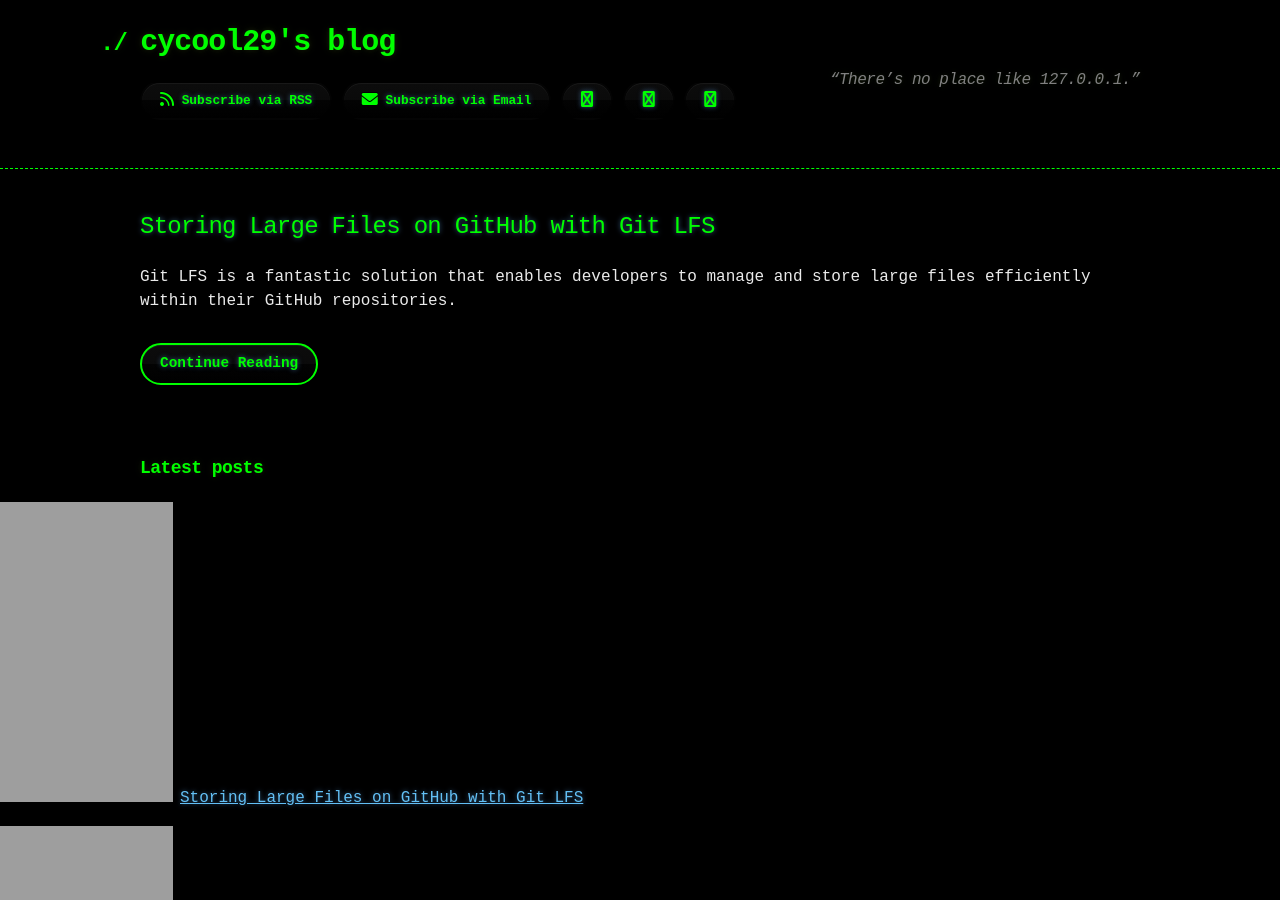
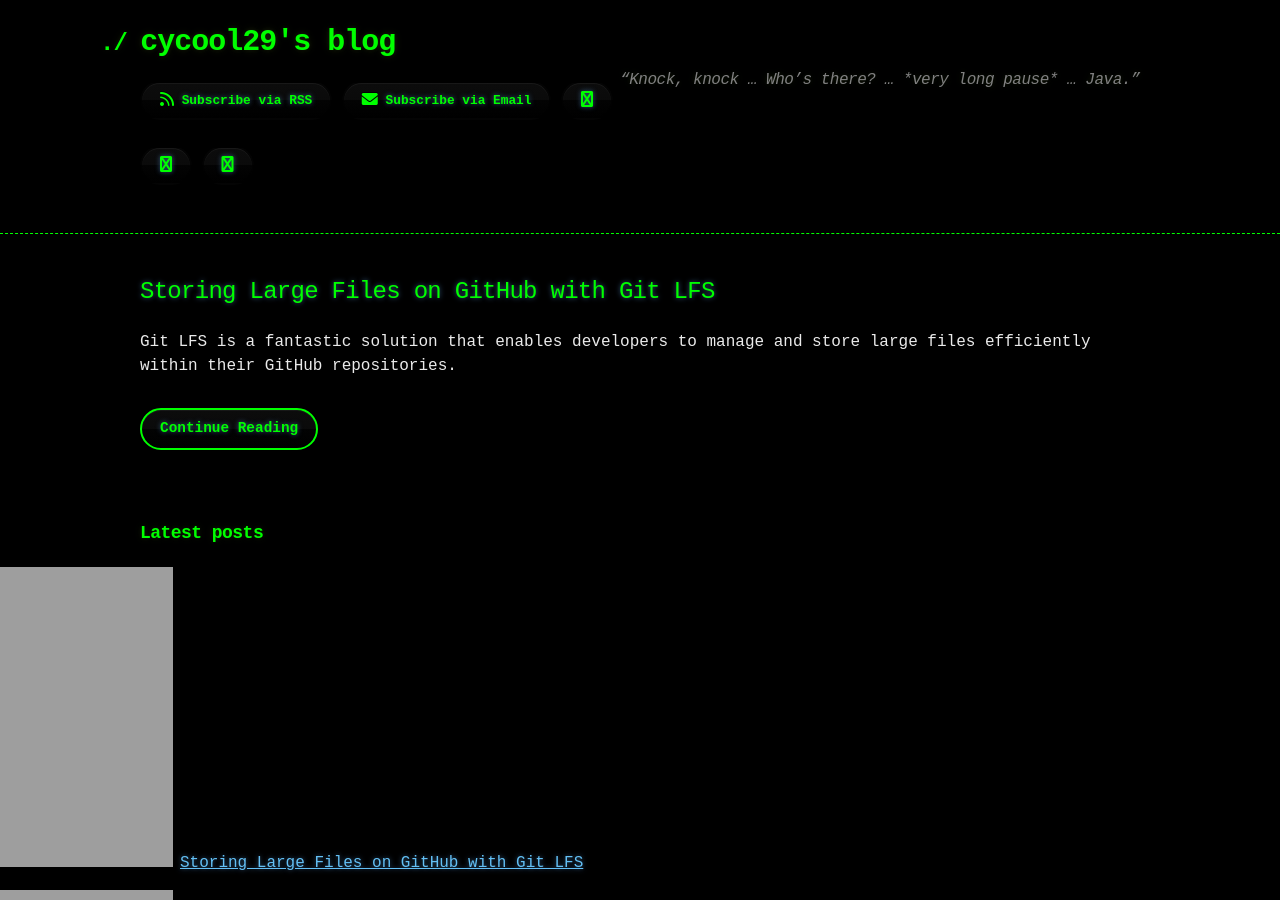
Before and after one commit to cycool29/cycool29.github.io, a Jekyll site: the page built from index.md, in a window 1280 px wide and 900 px high. Built offline with Jekyll 4.4.1, drawn with Linux system fonts in a browser that asks for light colours; a style sheet for code colours, icons or effects is not loaded.

Commit message:
Update quotes

```diff
--- a/_config.yml
+++ b/_config.yml
@@ -1,5 +1,5 @@
 title: cycool29's blog
-description: "“There’s no place like 127.0.0.1.” "
+description: "“Knock, knock … Who’s there? … *very long pause* … Java.”"
 bio: A high school student. Intermediate in Python, Git, Bash. Learning JavaScript. He/Him. "
 author: cycool29
 url: https://cycool29.github.io
```
